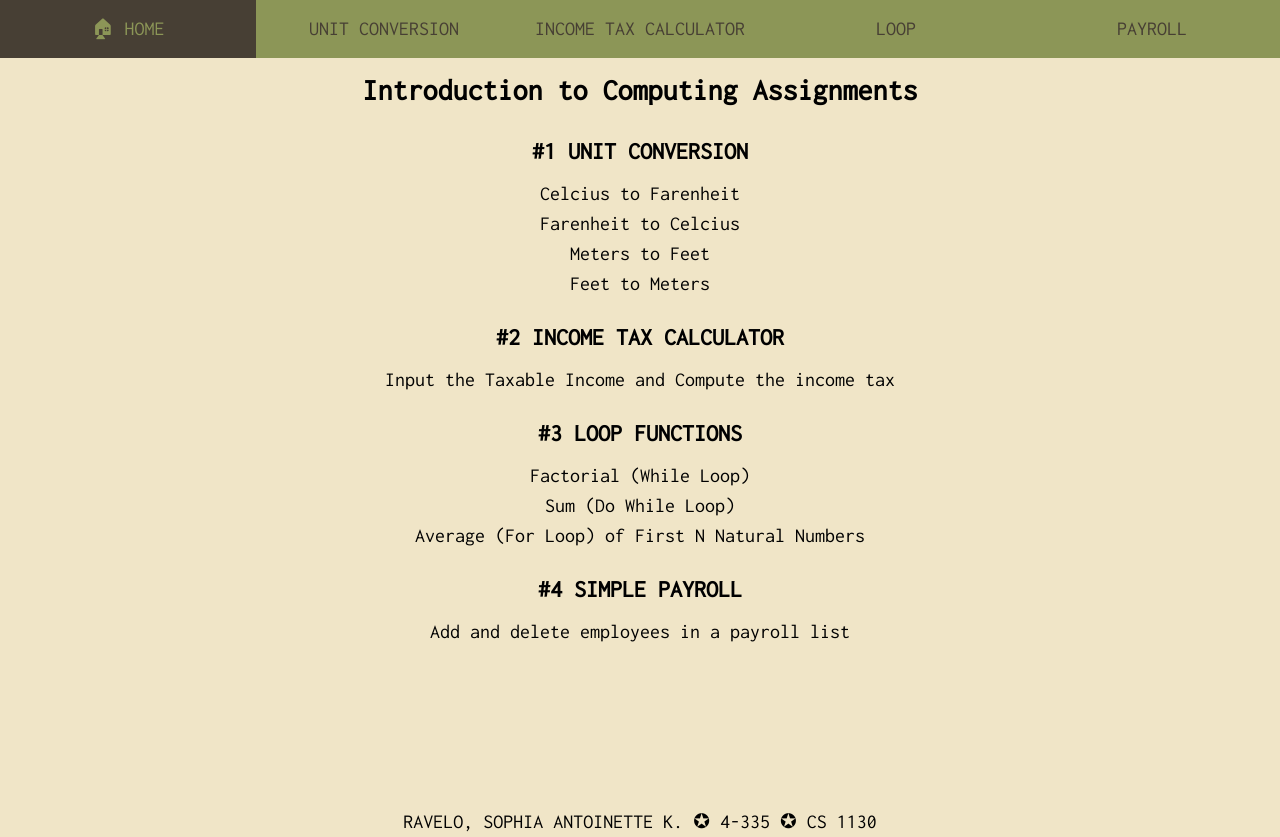
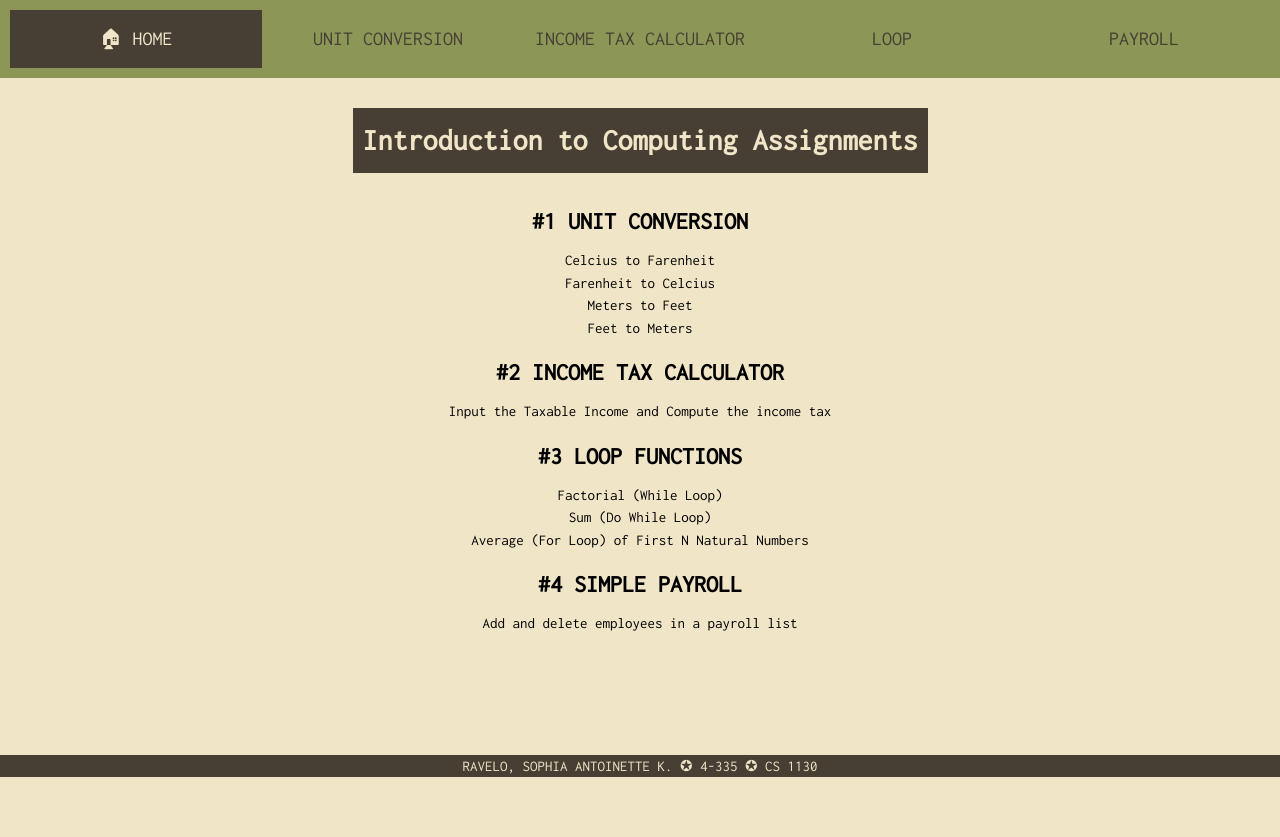
Before and after one commit to sakravelo/ITC, a plain HTML site: page index.html in a window 1280 px wide. After the commit the page ends 800 px from the top, so only its background shows below. Drawn offline with nearby package versions, Linux system fonts and the light colour scheme.

Commit message:
Update indexstyle.css

```diff
--- a/indexstyle.css
+++ b/indexstyle.css
@@ -2,28 +2,62 @@ body, html{
   height: 100%;
   font-family: "Inconsolata", sans-serif;
   background-color: #f0e5c7;
+  margin: 0;
+  padding: 0;
+  box-sizing: border-box;
 }
 
-h1, h2, h3, h4{
+h2, h3{
   font-family: "Inconsolata", sans-serif;
   text-align: center;
   font-weight: bold;
 }
 
-body{
+h4{
   font-family: "Inconsolata", sans-serif;
+  font-weight: bold;
+}
+
+h5{
+  font-family: "Inconsolata", sans-serif;
+}
+
+.h2{
   text-align: center;
-  font-size: 20px;
+  margin: 20px 0px 20px
+}
+
+.header-right {
+  float: right;
+}
+
+#title{
+  text-align: center;
+}
+
+.header2{
+  display: inline-block;
+  align-items: center;
+  text-align: center;
+  padding: 10px;
+  background-color: #473f34;
+  color: #f0e5c7;
 }
 
 .menu {
   display: none;
 }
 
-/* NAVIGATION BAR */
+
+#navbar {
+  position: sticky;
+  top: 0;
+  overflow: hidden;
+}
 .topnav {
   background-color: #8c9657;
   overflow: hidden;
+  padding: 10px;
 }
 
 .topnav a {
@@ -36,14 +70,38 @@ body{
   width: 20%;
 }
 
-/* Change the color of links on hover */
+
 .topnav a:hover {
   background-color: #473f34;
   color: #f0e5c7;
 }
 
-/* Add a color to the active/current link */
+
 .topnav a.active {
   background-color: #473f34;
-  color: #8c9657;
+  color: #f0e5c7;
 }
+
+#tasks {
+  text-align: center;
+}
+
+#foot{
+  background-color: #473f34;
+  color: #f0e5c7;
+  text-align: center;
+}
+
+
+@media (max-width: 768px){
+  .topnav a {
+    float:none;
+    display: block;
+    width: auto;
+    padding: 10px 50px 10px;
+    font-size: 16px;
+  }
+  .header-right{
+    float:none;
+  }
+}
```
